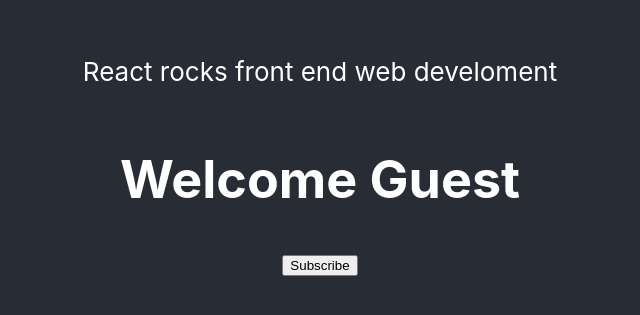
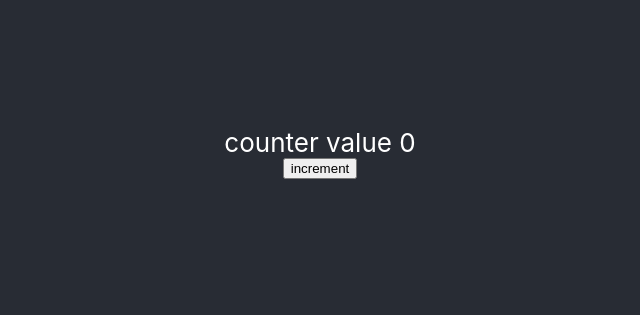
Before and after one commit to Kim-React/ReactTrnApp, a React (Create React App) app in the folder reacttrainapp/: page / in a window 1280 px wide. Shown: the part 247-562 px from the top of the page, without its empty margins (320-960 px from the left). Built offline with nearby package versions, Linux system fonts and the light colour scheme.

Commit message:
14counterclasswithstate

```diff
--- a/reacttrainapp/src/App.js
+++ b/reacttrainapp/src/App.js
@@ -3,25 +3,13 @@
 import { Greet } from './greet';
 import Welcome from './Welcome';
 import Message from './Message';
+import { Counter } from './Components/Counter';
 
 function App() {
   return (
     <div className="App">
       <header className="App-header">
-        <p>
-          React rocks front end web develoment
-        </p>
-        <Message />
-        {/* <Greet name="john" >
-         <p> I am child of Greet component</p>
-          </Greet>
-        <Greet name="kevin">
-          <button>Kevin Button</button>
-          </Greet>
-        <Greet name="bob"/>
-        <Greet name="david"/>
-        <Welcome name="Modi"></Welcome>
-        <Welcome name="Rahul"></Welcome> */}
+        <Counter/>
       </header>
     </div>
   );
--- /dev/null
+++ b/reacttrainapp/src/Components/Counter.js
@@ -0,0 +1,26 @@
+import React, { Component } from 'react'
+
+export class Counter extends Component {
+    constructor(props) {
+      super(props)
+
+      this.state = {
+         count:0
+      }
+    }
+increment(){
+    this.setState({
+        count : this.state.count +1
+    });
+    //this.state.count = this.state.count +1 ;// does not reflect in
+}
+
+  render() {
+    return (
+        <>
+      <div>counter value {this.state.count}</div>
+      <button onClick={()=>this.increment()}>increment</button>
+      </>
+    )
+  }
+}
```
